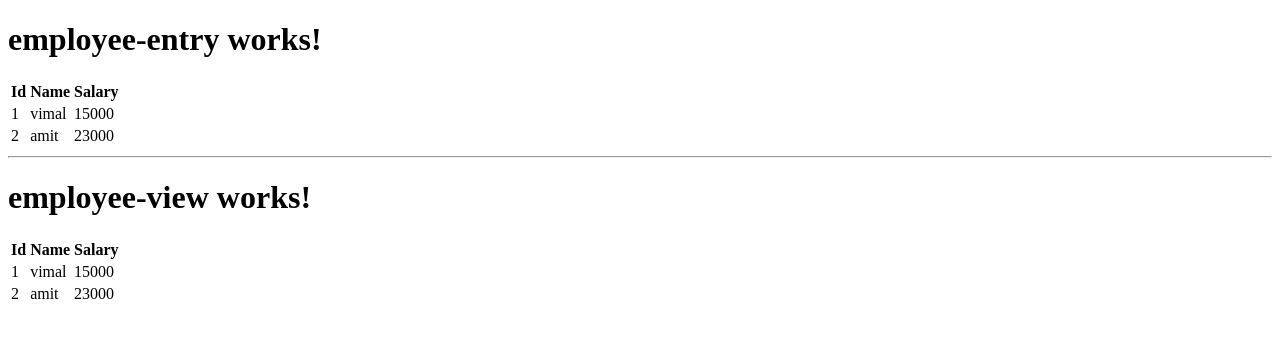
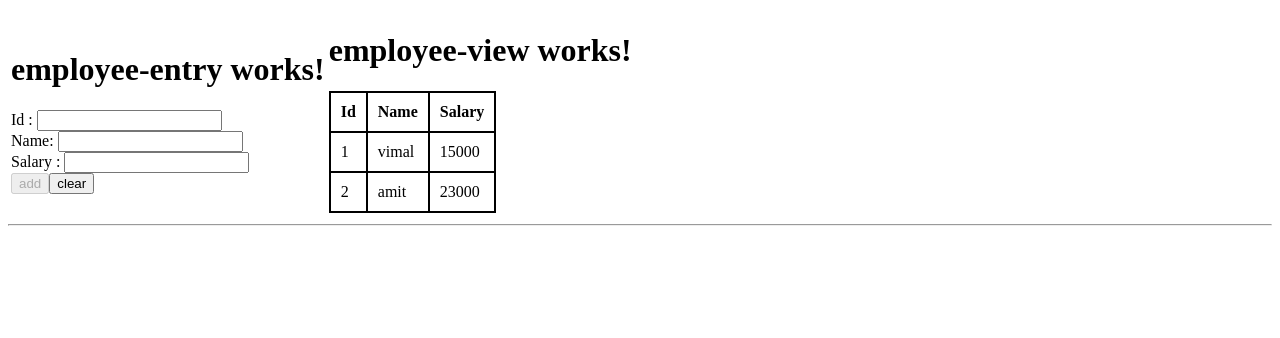
Before and after one commit to viralsir/First-Angular, an Angular app: page / in a window 1280 px wide. Shown: the top 338 px of the page. Built offline with nearby package versions, Linux system fonts and the light colour scheme.

Commit message:
get value from one component and display on another component using service.

```diff
--- a/src/app/app.component.css
+++ b/src/app/app.component.css
@@ -2,11 +2,3 @@ h1{
   color:red;
   background-color: yellow;
 }
-table{
-  border:2px solid black;
-  border-collapse: collapse;
-}
-th,tr {
-  border : 2px solid black;
-  padding: 10px;
-}
--- a/src/app/app.component.html
+++ b/src/app/app.component.html
@@ -33,6 +33,17 @@
 <!--<app-structure-directive></app-structure-directive>-->
 <!--<app-structure-directive2></app-structure-directive2>-->
 <!--<app-for-loop-table></app-for-loop-table>-->
-<app-employee-entry></app-employee-entry>
+
+<table >
+  <tr>
+    <td>
+      <app-employee-entry></app-employee-entry>
+    </td>
+    <td>
+      <app-employee-view></app-employee-view>
+
+    </td>
+  </tr>
+</table>
+
 <hr/>
-<app-employee-view></app-employee-view>
--- a/src/app/employee-entry/employee-entry.component.html
+++ b/src/app/employee-entry/employee-entry.component.html
@@ -1,13 +1,10 @@
 <h1>employee-entry works!</h1>
-<table>
-  <tr>
-    <th>Id</th>
-    <th>Name</th>
-    <th>Salary</th>
-  </tr>
-  <tr *ngFor="let employee of this.employeeservice.Employees">
-     <td>{{employee.id}}</td>
-     <td>{{employee.name}}</td>
-     <td>{{employee.salary}}</td>
-  </tr>
-</table>
+<form [formGroup]="employeeGroup" (ngSubmit)="addData()">
+
+  Id : <input type="text" formControlName="id"><br/>
+  Name: <input type="text" formControlName="name"> <br/>
+  Salary : <input type="text" formControlName="salary"> <br/>
+  <input type="submit" value="add" [disabled]="employeeGroup.invalid"> <input type="reset" value="clear">
+
+
+</form>
--- a/src/app/employee-entry/employee-entry.component.ts
+++ b/src/app/employee-entry/employee-entry.component.ts
@@ -1,5 +1,6 @@
 import { Component } from '@angular/core';
 import {EmployeeService} from "../employee.service";
+import {FormControl, FormGroup, Validators} from "@angular/forms";
 
 @Component({
   selector: 'app-employee-entry',
@@ -9,6 +10,14 @@ import {EmployeeService} from "../employee.service";
 export class EmployeeEntryComponent {
 
   //employeeservice:any="";
+  employeeGroup=new FormGroup({
+    id:new FormControl(),
+    name:new FormControl("",[Validators.required]),
+    salary:new FormControl("",[Validators.required,Validators.min(0)])
+  })
+
+
+
 
   constructor(public employeeservice:EmployeeService) {
     //this.employeeservice=new EmployeeService();
@@ -16,4 +25,9 @@ export class EmployeeEntryComponent {
   }
 
 
+  addData() {
+    let formdata=this.employeeGroup.value;
+    this.employeeservice.entry(formdata);
+    this.employeeGroup.reset();
+  }
 }
--- a/src/app/employee-view/employee-view.component.css
+++ b/src/app/employee-view/employee-view.component.css
@@ -0,0 +1,8 @@
+table{
+  border:2px solid black;
+  border-collapse: collapse;
+}
+th,td {
+  border : 2px solid black;
+  padding: 10px;
+}
--- a/src/app/employee.service.ts
+++ b/src/app/employee.service.ts
@@ -9,7 +9,9 @@ export class EmployeeService {
     {"id":2,"name":"amit","salary":23000}]
   constructor() { }
 
-
+   public entry(EmployeeData:any){
+      this.Employees.push(EmployeeData);
+   }
 
 
 }
```
